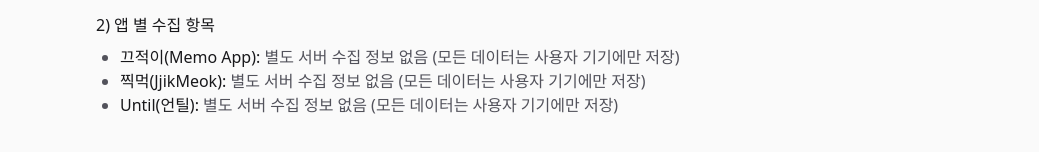
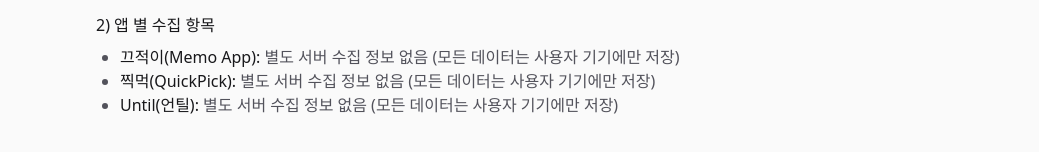
Before and after one commit to nwgu/damso, a React (Vite) app: page /privacy in a window 1280 px wide. Shown: the part 567-719 px from the top of the page, without its empty margins (120-1159 px from the left). Built offline with nearby package versions, Linux system fonts and the light colour scheme.

Commit message:
앱실제  이름으로 변경

```diff
--- a/src/pages/Privacy.jsx
+++ b/src/pages/Privacy.jsx
@@ -61,7 +61,7 @@
                 <h3 className="font-medium mt-4 mb-2 text-zinc-900">2) 앱 별 수집 항목</h3>
                 <ul className="list-disc pl-6">
                     <li><span className="font-medium text-zinc-900">끄적이(Memo App):</span> 별도 서버 수집 정보 없음 (모든 데이터는 사용자 기기에만 저장)</li>
-                    <li><span className="font-medium text-zinc-900">찍먹(JjikMeok):</span> 별도 서버 수집 정보 없음 (모든 데이터는 사용자 기기에만 저장)</li>
+                    <li><span className="font-medium text-zinc-900">찍먹(QuickPick):</span> 별도 서버 수집 정보 없음 (모든 데이터는 사용자 기기에만 저장)</li>
                     {/* [추가됨] Until 앱 내용 */}
                     <li><span className="font-medium text-zinc-900">Until(언틸):</span> 별도 서버 수집 정보 없음 (모든 데이터는 사용자 기기에만 저장)</li>
                 </ul>
@@ -137,7 +137,7 @@
                 </ul>
                 <h3 className="font-medium mt-4 mb-2 text-zinc-900">2) App-specific Items</h3>
                 <ul className="list-disc pl-6">
-                    <li><span className="font-medium text-zinc-900">Kkeujeogi (Memo App):</span> No server-side data collection (All data stored locally on device)</li>
+                    <li><span className="font-medium text-zinc-900">Scribbly (Memo App):</span> No server-side data collection (All data stored locally on device)</li>
                     <li><span className="font-medium text-zinc-900">JjikMeok (Random Picker):</span> No server-side data collection (All data stored locally on device)</li>
                     {/* [Added] Until App */}
                     <li><span className="font-medium text-zinc-900">Until (D-Day App):</span> No server-side data collection (All data stored locally on device)</li>
--- a/src/pages/Terms.jsx
+++ b/src/pages/Terms.jsx
@@ -125,7 +125,7 @@
             <section>
                 <h2 className="text-lg font-semibold text-zinc-900 mb-3">Article 1 (Purpose)</h2>
                 {/* [Added] Until */}
-                <p>These Terms govern the rights, obligations, responsibilities, and other necessary matters between Damso (hereinafter "Company") and members regarding the use of all mobile app services (including Kkeujeogi, JjikMeok, Until, hereinafter "Service").</p>
+                <p>These Terms govern the rights, obligations, responsibilities, and other necessary matters between Damso (hereinafter "Company") and members regarding the use of all mobile app services (including Scribbly, QuickPick, Until, hereinafter "Service").</p>
             </section>
 
             <section>
```
